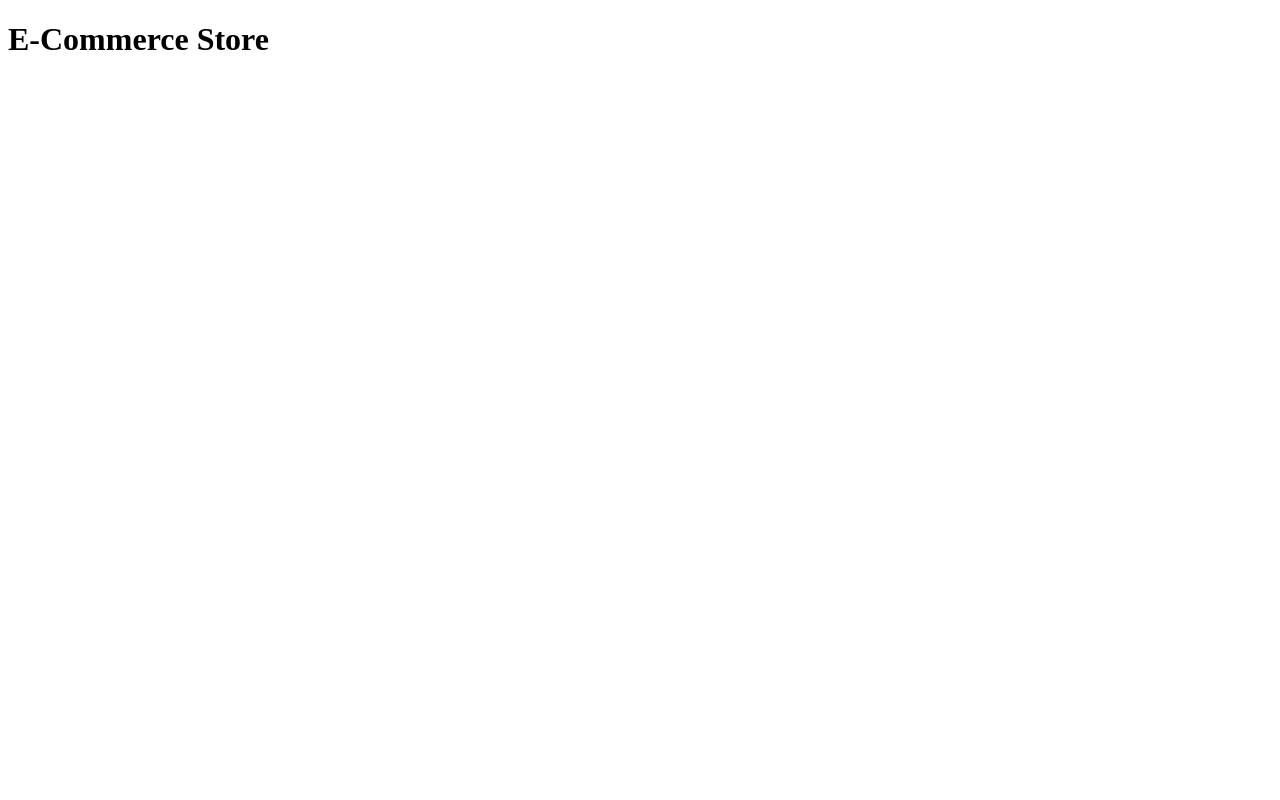
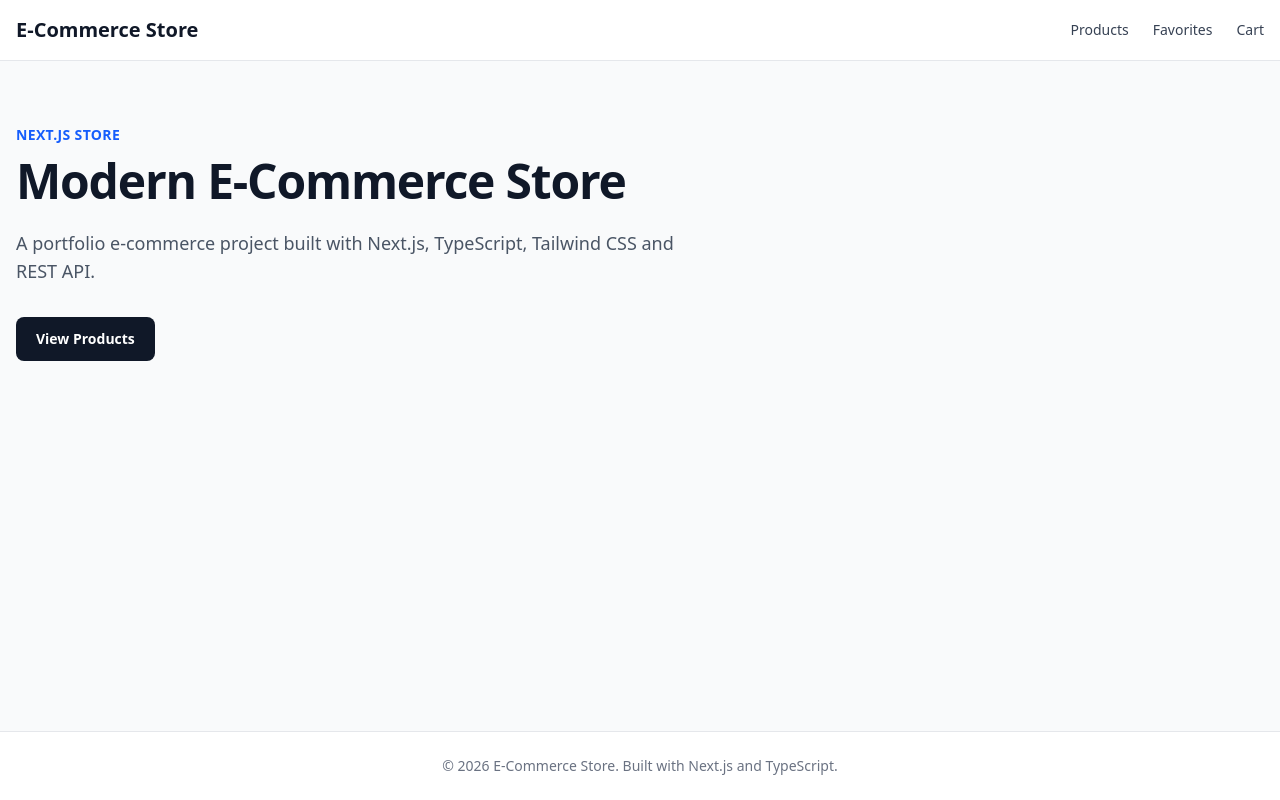
Before and after one commit to mshchebetiuk/e-commerce, a Next.js app: page / in a window 1280 px wide. Built offline with nearby package versions, Linux system fonts and the light colour scheme.

Commit message:
feat: create basic layout ang pages

```diff
--- /dev/null
+++ b/src/app/cart/page.tsx
@@ -0,0 +1,3 @@
+export default function CartPage() {
+    return <div className="mx-auto max-w-7xl px-4 py-10">Cart Page</div>;
+}
--- a/src/app/error.tsx
+++ b/src/app/error.tsx
@@ -1,3 +1,5 @@
+'use client';
+
 export default function ErrorPage() {
     return <h1>Error, please try again.</h1>
 }
--- /dev/null
+++ b/src/app/favorites/page.tsx
@@ -0,0 +1,3 @@
+export default function FavoritesPage() {
+    return <div className="mx-auto max-w-7xl px-4 py-10">Favorites Page</div>;
+}
--- a/src/app/layout.tsx
+++ b/src/app/layout.tsx
@@ -1,8 +1,13 @@
 import type { Metadata } from "next";
 
+import { Header } from '@/components/layout/Header';
+import { Footer } from "@/components/layout/Footer";
+
+import './globals.css';
+
 export const metadata: Metadata = {
-  title: "Create Next App",
-  description: "Generated by create next app",
+  title: "E-Commerce Store",
+  description: "Pet project built with Next.js, TypeScript and Tailwind CSS",
 };
 
 export default function RootLayout({
@@ -12,7 +17,13 @@ export default function RootLayout({
 }>) {
   return (
     <html lang="en">
-      <body className="min-h-full flex flex-col">{children}</body>
+      <body className="min-h-screen bg-gray-50 text-gray-900">
+        <div className="flex min-h-screen flex-col">
+          <Header />
+            <main className="flex-1">{children}</main>
+          <Footer />
+        </div>
+      </body>
     </html>
   );
 }
--- a/src/app/not-found.tsx
+++ b/src/app/not-found.tsx
@@ -1,3 +1,5 @@
+'use client';
+
 export default function NotFoundPage() {
     return <h1>Error: 404, please return to home.</h1>
 }
--- a/src/app/page.tsx
+++ b/src/app/page.tsx
@@ -1,3 +1,29 @@
+import Link from 'next/link';
+
 export default function Home() {
-  return <h1>E-Commerce Store</h1>
+  return (
+    <section className="mx-auto max-w-7xl px-4 py-16">
+      <div className="max-w-2xl">
+        <p className="mb-3 text-sm font-semibold uppercase tracking-wide text-blue-600">
+          Next.js Store
+        </p>
+
+        <h1 className="mb-6 text-4xl font-bold tracking-tight text-gray-900 md:text-5xl">
+          Modern E-Commerce Store
+        </h1>
+
+        <p className="mb-8 text-lg text-gray-600">
+          A portfolio e-commerce project built with Next.js, TypeScript,
+          Tailwind CSS and REST API.
+        </p>
+
+        <Link
+          href="/products"
+          className='inline-flex rounded-lg bg-gray-900 px-5 py-3 text-sm font-semibold text-white hover:bg-gray-700'
+        >
+          View Products
+        </Link>
+      </div>
+    </section>
+  )
 }
--- /dev/null
+++ b/src/app/products/page.tsx
@@ -0,0 +1,3 @@
+export default function ProductsPage() {
+    return <div className="mx-auto max-w-7xl px-4 py-10">Products Page</div>;
+}
--- a/src/components/layout/Footer.tsx
+++ b/src/components/layout/Footer.tsx
@@ -0,0 +1,9 @@
+export function Footer() {
+    return (
+        <div className="border-t border-gray-200 bg-white">
+            <div className="mx-auto max-w-7xl px-4 py-6 text-center text-sm text-gray-500">
+                &copy; 2026 E-Commerce Store. Built with Next.js and TypeScript.
+            </div>
+        </div>
+    );
+}
--- a/src/components/layout/Header.tsx
+++ b/src/components/layout/Header.tsx
@@ -0,0 +1,19 @@
+import Link from 'next/link';
+
+export function Header() {
+    return (
+        <header className="border-b border-gray-200 bg-white">
+            <div className="mx-auto flex max-w-7xl items-center justify-between px-4 py-4">
+                <Link href="/" className='text-xl font-bold text-gray-900'>
+                    E-Commerce Store
+                </Link>
+
+                <nav className="flex items-center gap-6 text-sm font-medium text-gray-700">
+                    <Link href='/products' className='hover:text-gray-900'>Products</Link>
+                    <Link href='/favorites' className='hover:text-gray-900'>Favorites</Link>
+                    <Link href='/cart' className='hover:text-gray-900'>Cart</Link>
+                </nav>
+            </div>
+        </header>
+    );
+}
```
